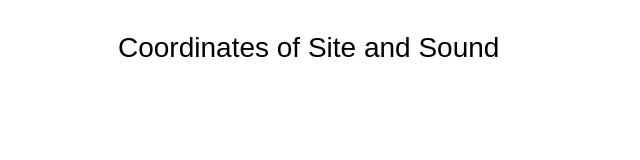
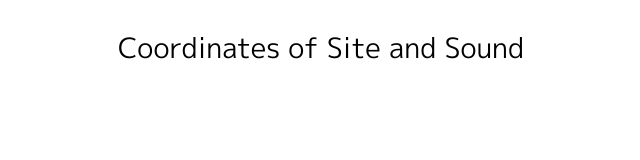
Before and after one commit to coordinatesofsightsandsounds/coordinatesofsightsandsounds.github.io, a website built with Parcel: page src/index.html in a window 1280 px wide. Shown: the whole page, without its empty margins (10-650 px from the left). Built offline with nearby package versions, Linux system fonts and the light colour scheme; a small style sheet from the web is missing.

Commit message:
use google fonts to host m+

```diff
--- a/src/index.html
+++ b/src/index.html
@@ -6,9 +6,7 @@
   <!-- <meta name="description" content=""> -->
   <meta name="viewport" content="width=device-width, initial-scale=1">
   <link href="./style.scss" rel="stylesheet">
-  <!-- <link href="https://fonts.googleapis.com/css?family=Open+Sans" rel="stylesheet"> -->
-  <!-- <link href="./assets/mplus-1p-regular.ttf" rel="stylesheet"> -->
-  <link rel="stylesheet" type="text/css" href="http://mplus-fonts.sourceforge.jp/webfonts/basic_latin/mplus_webfonts.css">
+  <link href="https://fonts.googleapis.com/css?family=M+PLUS+1p" rel="stylesheet">
 </head>
 <body>
   <div id="app"></div>
--- a/src/style.scss
+++ b/src/style.scss
@@ -1,7 +1,7 @@
 @import './styles/reset.css';
 
 #app {
-  font-family: 'M+ P Type-1 (basic latin) Regular', sans-serif;
+  font-family: 'M PLUS 1p', serif;
   margin: 2rem auto 0;
   width: 80%;
   max-width: 1200px;
```
Also changed, not shown: README.md, dist/index.html, 5 other files.
